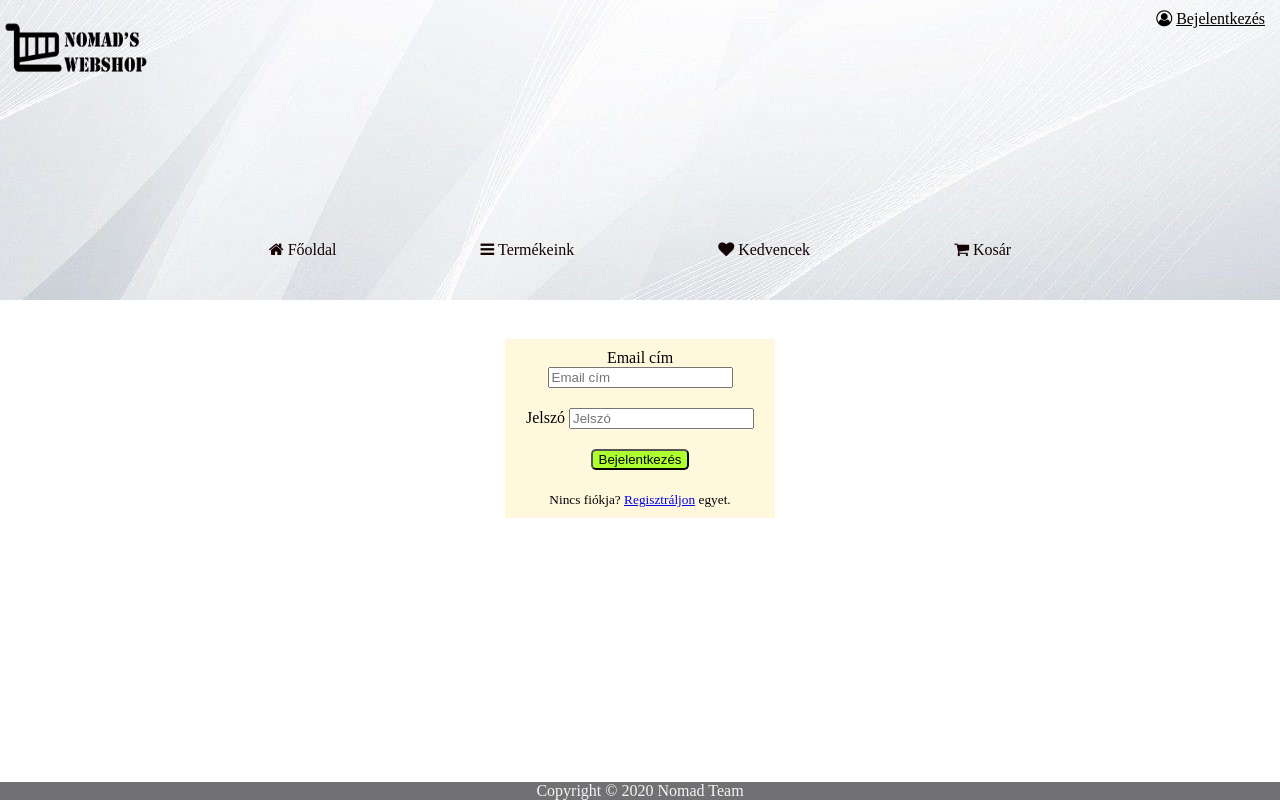
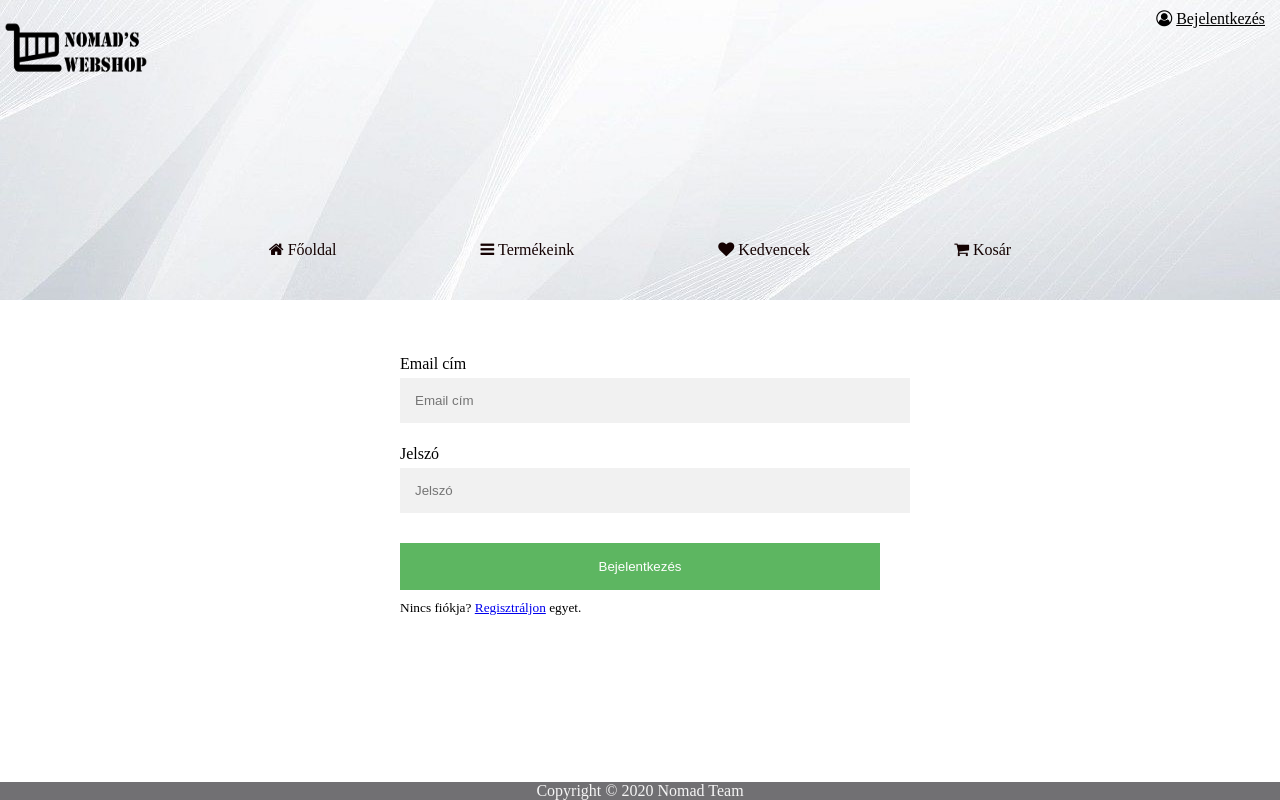
Before and after one commit to Trapzor/AFP_2nd_project, a PHP site: page /index.php?p=login in a window 1280 px wide. Run offline with PHP 8.4, Linux system fonts and the light colour scheme.

Commit message:
Styled login form

```diff
--- a/Project/backend/user/login.php
+++ b/Project/backend/user/login.php
@@ -15,19 +15,15 @@ if ($_SERVER['REQUEST_METHOD'] == 'POST' && isset($_POST['loginSubmit'])) {
 }
 ?>
 
+<div class="regContainer">
 <form class="login_form" method="post">
-    <div class="form_login_row">
         <label for="userEmail">Email cím</label>
-        <input type="email" name="userEmail" id="userEmail" placeholder="Email cím">
-    </div>
-    <div class="form_login_row">
+        <input type="email" name="userEmail" id="userEmail" placeholder="Email cím" class="regElements">
         <label for="userPassword">Jelszó</label>
-        <input type="password" name="userPassword" id="userPassword" placeholder="Jelszó" value="">
-    </div>
-    <div class="form_login_row">
-        <input class="btnSubmit" type="submit" name="loginSubmit" value="Bejelentkezés">
-    </div>
+        <input type="password" name="userPassword" id="userPassword" placeholder="Jelszó" value="" class="regElements">
+        <input type="submit" name="loginSubmit" value="Bejelentkezés" class="regButton">
 </form>
-<div class="login_info">
+
     <small>Nincs fiókja? <a href="index.php?p=register">Regisztráljon</a> egyet.</small>
+
 </div>
--- a/Project/frontend/style.css
+++ b/Project/frontend/style.css
@@ -162,20 +162,6 @@ nav {
 }
 .userInfo a {
     color: black;
-}
-
-.form_login_row {
-    width: 250px;
-    height: max-content;
-    margin: auto;
-    padding: 10px;
-    background-color: cornsilk;
-    text-align: center;
-}
-
-.form_login_row .btnSubmit {
-    background-color: greenyellow;
-    border-radius: 5px;
 }
 
 .login_info {
```
